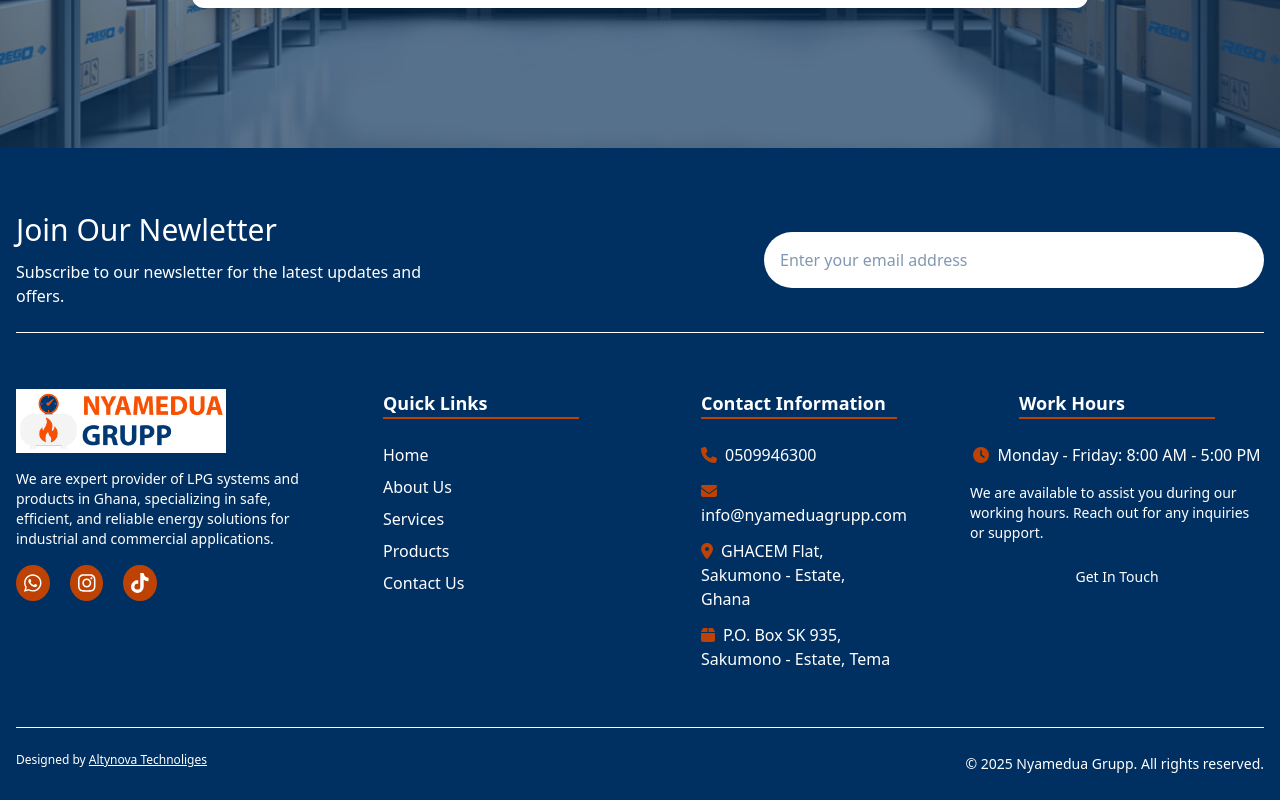
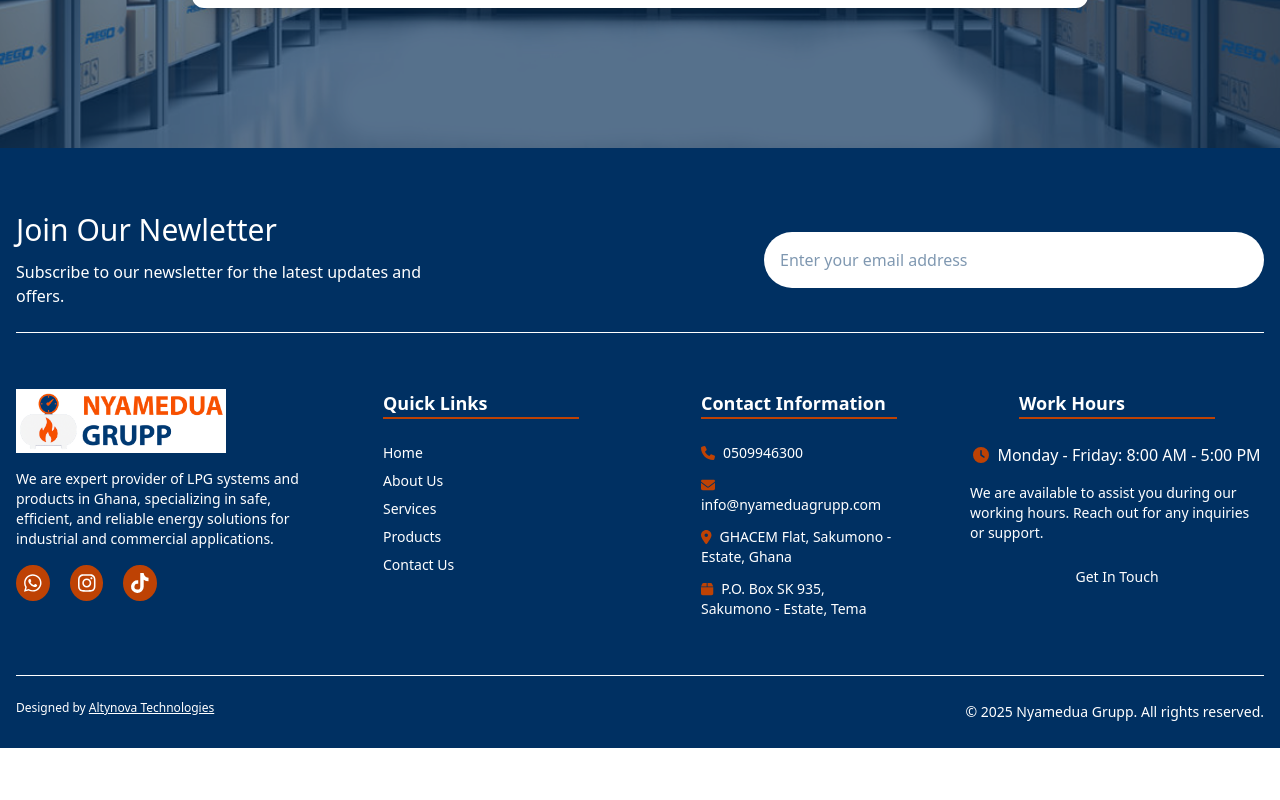
Before and after one commit to eunice-alswell/knyamedua_ventures_website, a React (Vite) app: page /about in a window 1280 px wide. Shown: the part 3837-4637 px from the top of the page. After the commit the page ends 4585 px from the top, so only its background shows below. Built offline with nearby package versions, Linux system fonts and the light colour scheme.

Commit message:
rectify spelling mistakes in the contents

```diff
--- a/src/components/Footer.tsx
+++ b/src/components/Footer.tsx
@@ -59,17 +59,17 @@ export default function Footer() {
                 </div>
                 <div className="flex flex-col items-center justify-center lg:justify-start space-y-3 rtl:space-y-reverse ">
                     <h2 className="w-30 lg:w-2/3 text-lg text-center lg:text-left font-semibold mb-2 border-b-2 border-secondary">Quick Links</h2>
-                    <ul className="space-y-2 mt-4 w-30 lg:w-2/3">
-                        <li><Link to="/" className="hover:text-secondary transition-colors duration-300 ease-in-out">Home</Link></li>
-                        <li><Link to="/about" className="hover:text-secondary transition-colors duration-300 ease-in-out">About Us</Link></li>
-                        <li><Link to="/about" className="hover:text-secondary transition-colors duration-300 ease-in-out">Services</Link></li>
-                        <li><Link to="/products" className="hover:text-secondary transition-colors duration-300 ease-in-out">Products</Link></li>
-                        <li><Link to="/contact" className="hover:text-secondar transition-colors duration-300 ease-in-out">Contact Us</Link></li>
+                    <ul className="space-y-2 text-sm mt-4 w-30 lg:w-2/3 text-white ">
+                        <li><Link to="/" onClick={() => window.scrollTo({ top: 0, behavior: "smooth" })} className="hover:text-secondary transition-colors duration-300 ease-in-out">Home</Link></li>
+                        <li><Link to="/about" onClick={() => window.scrollTo({ top: 0, behavior: "smooth" })} className="hover:text-secondary transition-colors duration-300 ease-in-out">About Us</Link></li>
+                        <li><Link to="/about" onClick={() => window.scrollTo({ top: 0, behavior: "smooth" })} className="hover:text-secondary transition-colors duration-300 ease-in-out">Services</Link></li>
+                        <li><Link to="/products" onClick={() => window.scrollTo({ top: 0, behavior: "smooth" })} className="hover:text-secondary transition-colors duration-300 ease-in-out">Products</Link></li>
+                        <li><Link to="/contact" onClick={() => window.scrollTo({ top: 0, behavior: "smooth" })} className="hover:text-secondary transition-colors duration-300 ease-in-out">Contact Us</Link></li>
                     </ul>
                 </div>
                 <div className="flex flex-col items-center justify-center lg:justify-start space-y-3 rtl:space-y-reverse">
                     <h2 className="w-50 lg:w-2/3 text-lg font-semibold mb-2 border-b-2 border-secondary">Contact Information</h2>
-                    <ul className="space-y-3 mt-4 w-50 lg:w-2/3">
+                    <ul className="space-y-3 text-sm mt-4 w-50 lg:w-2/3">
                         <li>
                             <a href="tel:+233 55 0994 6300" className="hover:text-secondary transition-colors duration-300 ease-in-out">
                                 <span className="mr-2">
@@ -105,7 +105,7 @@ export default function Footer() {
             </div>
             <hr className="my-6"/>
             <div className="flex flex-wrap lg:flex-nowrap items-center justify-center lg:justify-between space-y-2 ">
-                <p className="text-xs">Designed by <a href="" className="text-white underline">Altynova Technoliges</a></p>
+                <p className="text-xs">Designed by <a href="" className="text-white underline">Altynova Technologies</a></p>
                 <p className="text-sm">© {new Date().getFullYear()} Nyamedua Grupp. All rights reserved.</p>
             </div>
         </div>
--- a/src/components/HomePageComponent.tsx
+++ b/src/components/HomePageComponent.tsx
@@ -250,7 +250,7 @@ export default function HomePageComponent() {
                     <h1 className="text-xl font-normal p-4 fadeInBottom">Our Products</h1>
                   </div>
                   <div className="flex flex-col items-center justify-center text-white text-center">
-                    <h2 className="text-3xl lg:text-4xl font-semibold pb-5">Expore our Available Products</h2>
+                    <h2 className="text-3xl lg:text-4xl font-semibold pb-5">Explore our Available Products</h2>
                     <p className="text-sm pb-5 lg:px-50">We supply industry-tested and certified LPG equipment that meets the highest safety and efficiency standards. Our products are designed to support safe energy usage across homes, businesses, and industries.</p>
                   </div>
                   <div className="w-full pt-5">
--- a/src/components/Navbar.tsx
+++ b/src/components/Navbar.tsx
@@ -70,7 +70,9 @@ export default function Navbar() {
               <li key={link.name}>
                 <NavLink
                   to={link.path}
-                  onClick={() => setIsMenuOpen(false)} // closes menu on nav click
+                  onClick={() => {setIsMenuOpen(false);
+                                  window.scrollTo({ top: 0, behavior: "smooth" });
+                                }} // closes menu on nav click
                   className={({ isActive }: { isActive: boolean }) =>
                     `block py-2 pl-3 pr-4 relative group link-underline transition-colors duration-300 ${
                       isActive
--- a/src/components/ProductPreview.tsx
+++ b/src/components/ProductPreview.tsx
@@ -10,7 +10,8 @@ import "slick-carousel/slick/slick-theme.css";
 import CTA from "./CTA";
 import type { CTAProps } from "./CTA";
 import { FontAwesomeIcon } from "@fortawesome/react-fontawesome";
-import { faHandshake } from "@fortawesome/free-solid-svg-icons";
+import { faHandshake, faLongArrowLeft } from "@fortawesome/free-solid-svg-icons";
+import Button from "./Button";
 
 
 const productCTA: CTAProps = {
@@ -57,6 +58,17 @@ export default function ProductPreview () {
                 />
 
                 <div className="max-w-screen-xl mx-auto px-4 py-8 space-y-30">
+                    {/* back button*/}
+                    <div className="flex items-center justify-start mb-6">
+                        <Button
+                            size="large"
+                            variantStyle="noBgStyle"
+                            leftIcon={<FontAwesomeIcon icon={faLongArrowLeft} />}
+                            onClick={() => window.history.back()}
+                            label="Back to Products"
+                        />
+
+                    </div>
                     {/* Product images */}
                     <div className="px-2 lg:px-30 py-8  h-[40vh] md:h-[70vh] lg:h-[70vh]">
                         <Slider {...settings}>
@@ -70,7 +82,7 @@ export default function ProductPreview () {
                                         alt={image.productName ?? "Product Image"}
                                         width="100%"
                                         height="50%"
-                                        className="object-cover w-full h-[40vh] md:h-[70vh] lg:h-[70vh] rounded-lg"
+                                        className="object-fit w-full h-[40vh] md:h-[70vh] lg:h-[70vh] rounded-lg"
                                     />
                                 </div>
                             ))}
--- a/src/utils/productData.ts
+++ b/src/utils/productData.ts
@@ -254,7 +254,11 @@ export const productData: ProductCardProps[] = [
             {
                 productImage: "/nyamedua_img/liquid_guages.jpg",
                 productName: "Liquid Gauge"
-            }
+            },
+            {
+                productImage: "/nyamedua_img/liquid_guages.jpg",
+                productName: "Liquid Gauge"
+            },
         ],
         longDesc1:"Our precision-engineered liquid gauges are designed to help you monitor LPG levels in real-time. These gauges are vital for storage management, letting you detect when levels are too low or dangerously high — reducing the risk of running out or overfilling tanks.",
         longDesc2:"They’re built for both indoor and outdoor use, offering a clear, easy-to-read interface even in tough working conditions. Whether installed on stationary tanks or mobile units, these gauges enhance operational efficiency and safety compliance for any LPG-dependent business."
```
